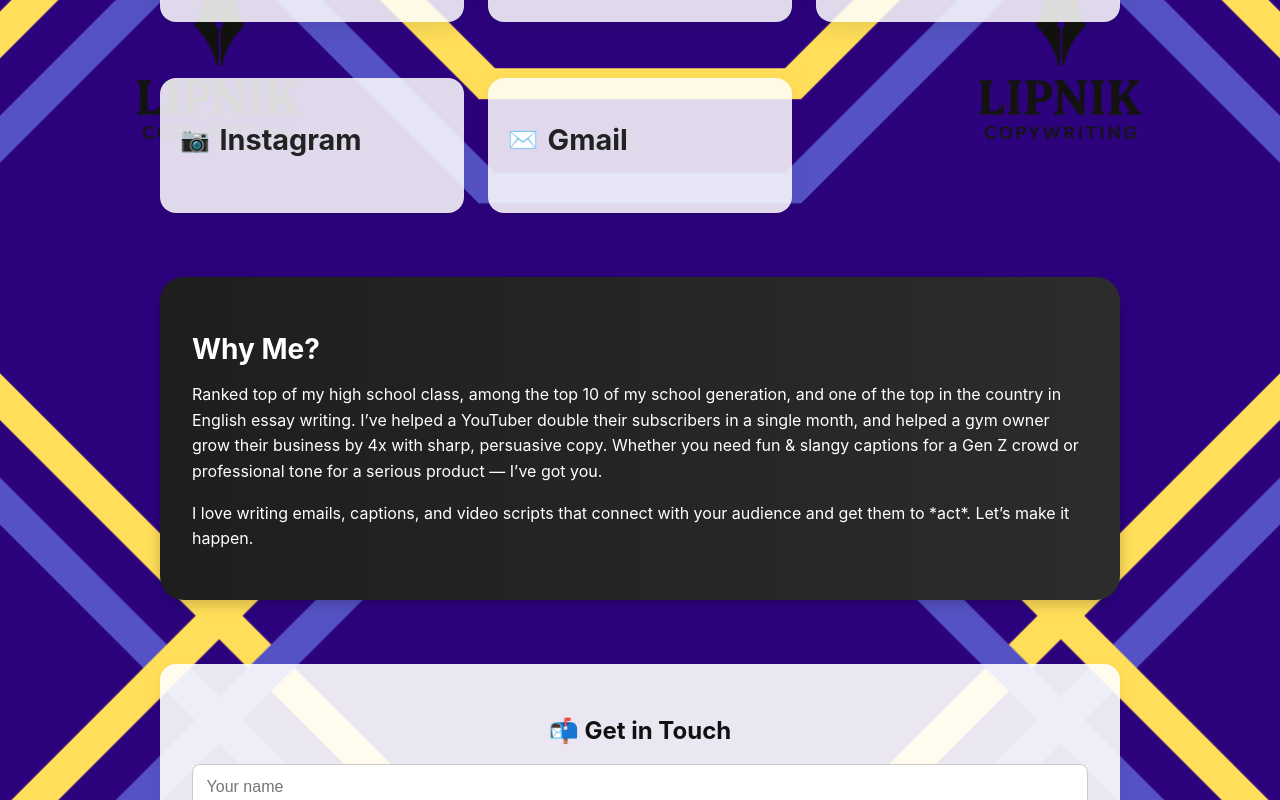
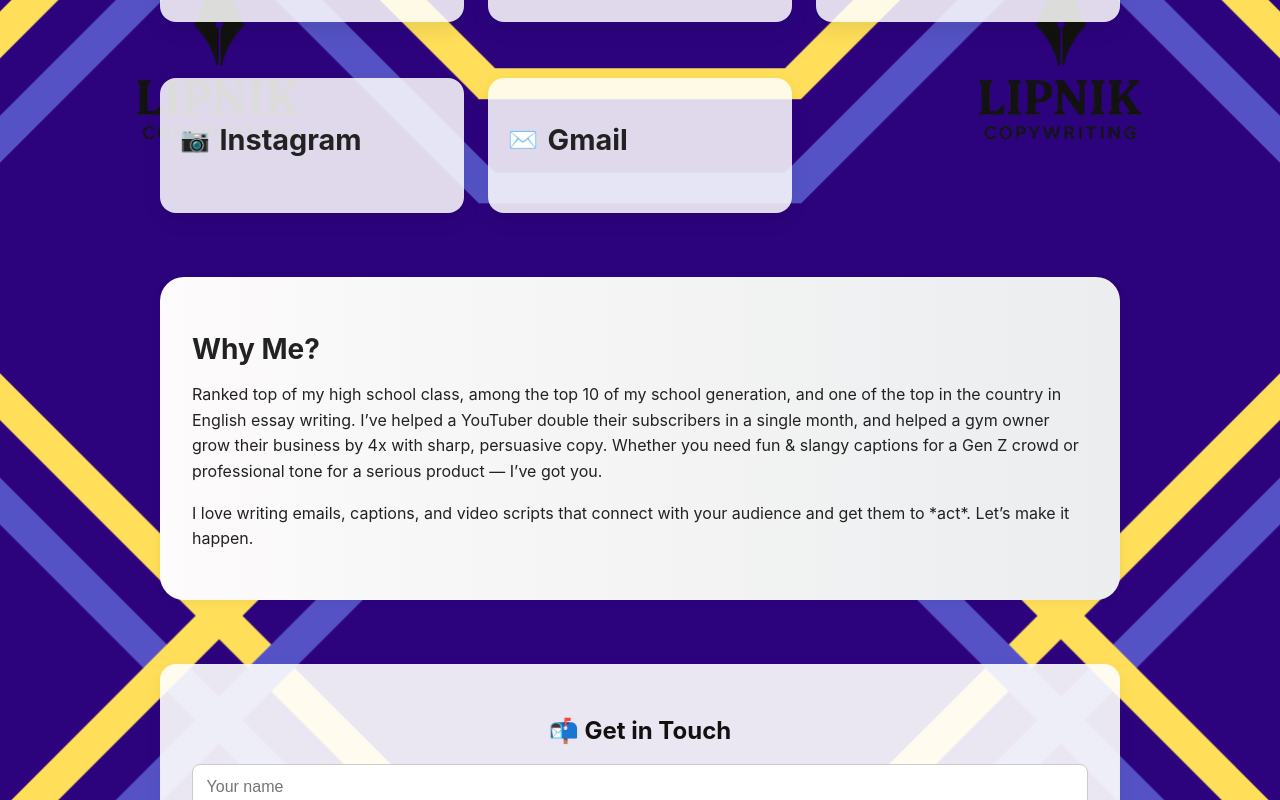
Before and after one commit to Lipnoxy/mycopywriting, a Next.js app: page / in a window 1280 px wide. Shown: the part 532-1332 px from the top of the page. Built offline with nearby package versions, Linux system fonts and the light colour scheme.

Commit message:
Update globals.css

```diff
--- a/styles/globals.css
+++ b/styles/globals.css
@@ -148,12 +148,11 @@ pre {
 }
 
 .about-me {
-  background: linear-gradient(to right, #1e1e1e, #2c2c2c);
-  color: white;
+  background: linear-gradient(to right, #fdfbfb, #ebedee); /* rahla svetla razlika */
   padding: 2rem;
   border-radius: 1.5rem;
   margin-top: 3rem;
-  box-shadow: 0 4px 14px rgba(0, 0, 0, 0.2);
+  box-shadow: 0 2px 12px rgba(0,0,0,0.05);
 }
 
 .about-me h2 {
```
